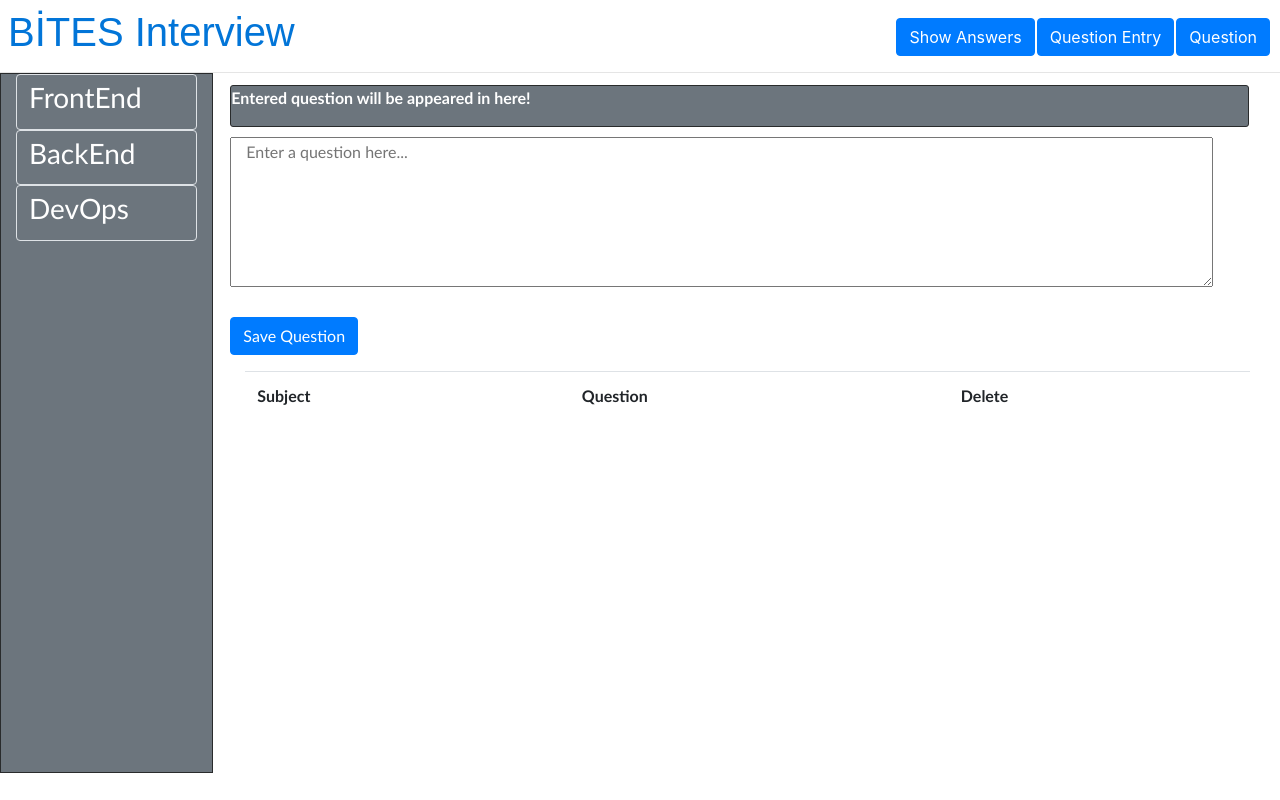
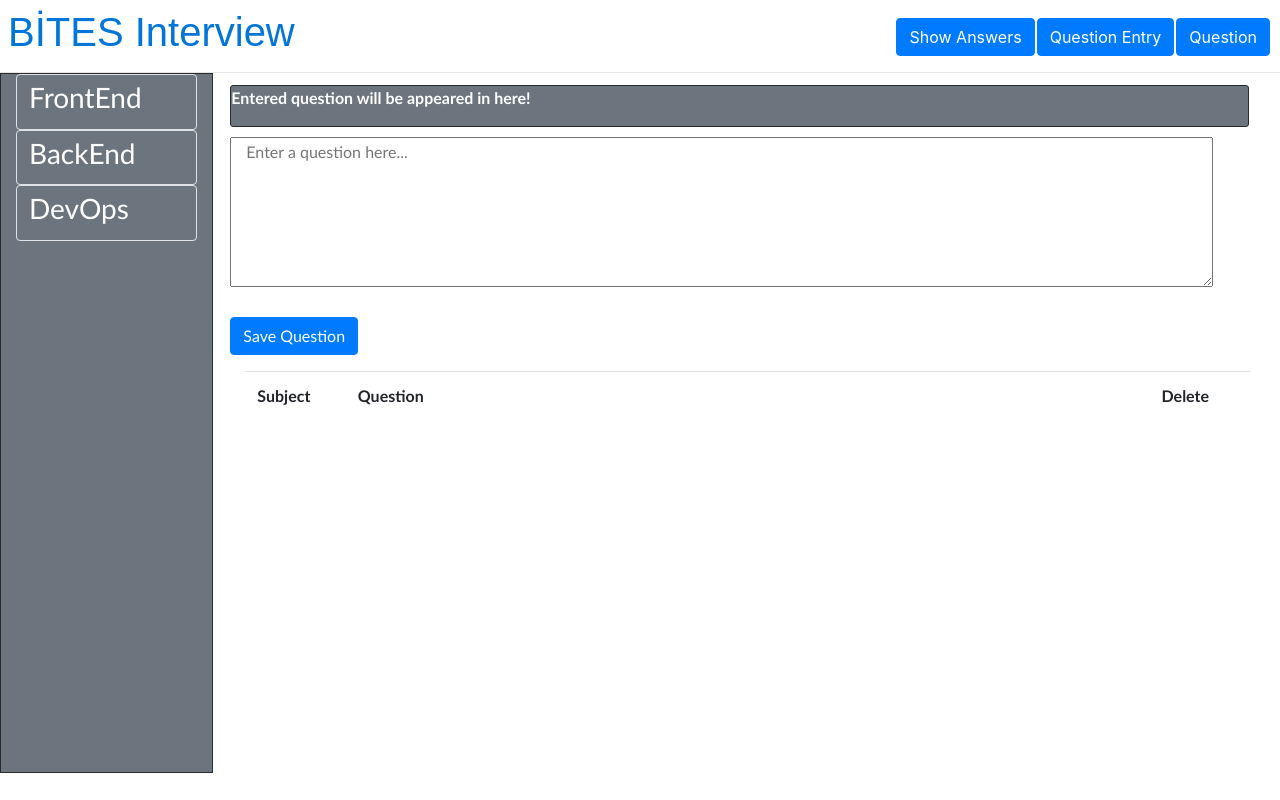
Before and after one commit to boraraz/Interview-Web-Application, a React (Create React App) app: page /questionEntry in a window 1280 px wide. Built offline with nearby package versions, Linux system fonts and the light colour scheme; what react-alert-template-basic would draw is missing.

Commit message:
resized question table columns

```diff
--- a/src/components/Store.js
+++ b/src/components/Store.js
@@ -27,12 +27,12 @@ const Store = (props) => {
 
     return (
         <Container fluid>
-            <Table className="mt-3">
-                <tbody>
+            <Table className="mt-3" style={{tableLayout: "auto"}}>
+
                     <tr>
-                        <th>Subject</th>
-                        <th>Question</th>
-                        <th>Delete</th>
+                        <th style={{width: "10%"}}>Subject</th>
+                        <th style={{width: "80%"}}>Question</th>
+                        <th style={{width: "10%"}}>Delete</th>
                     </tr>
 
 
@@ -46,7 +46,6 @@ const Store = (props) => {
 
 
                     ))}
-                </tbody>
             </Table>
         </Container>
     )
```
